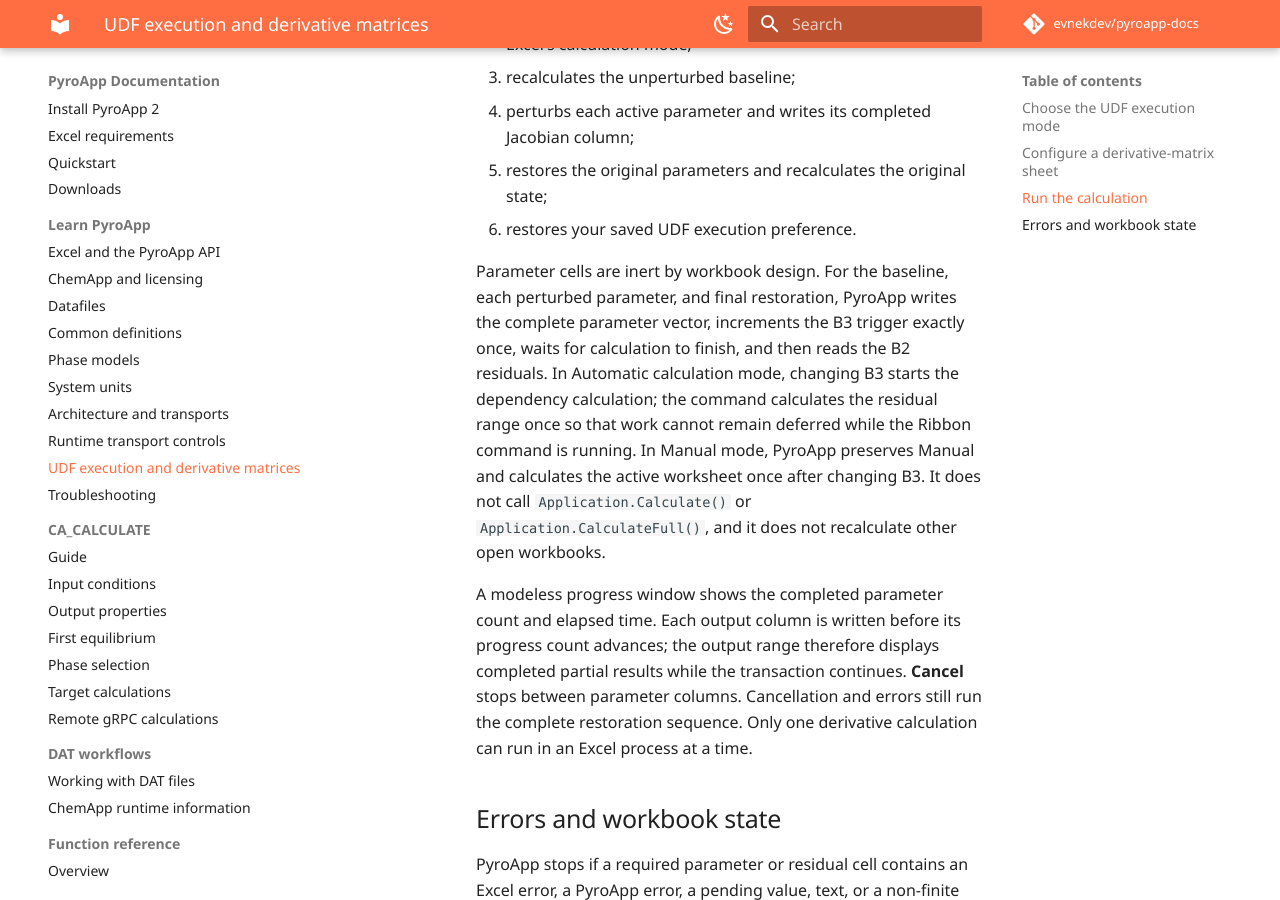
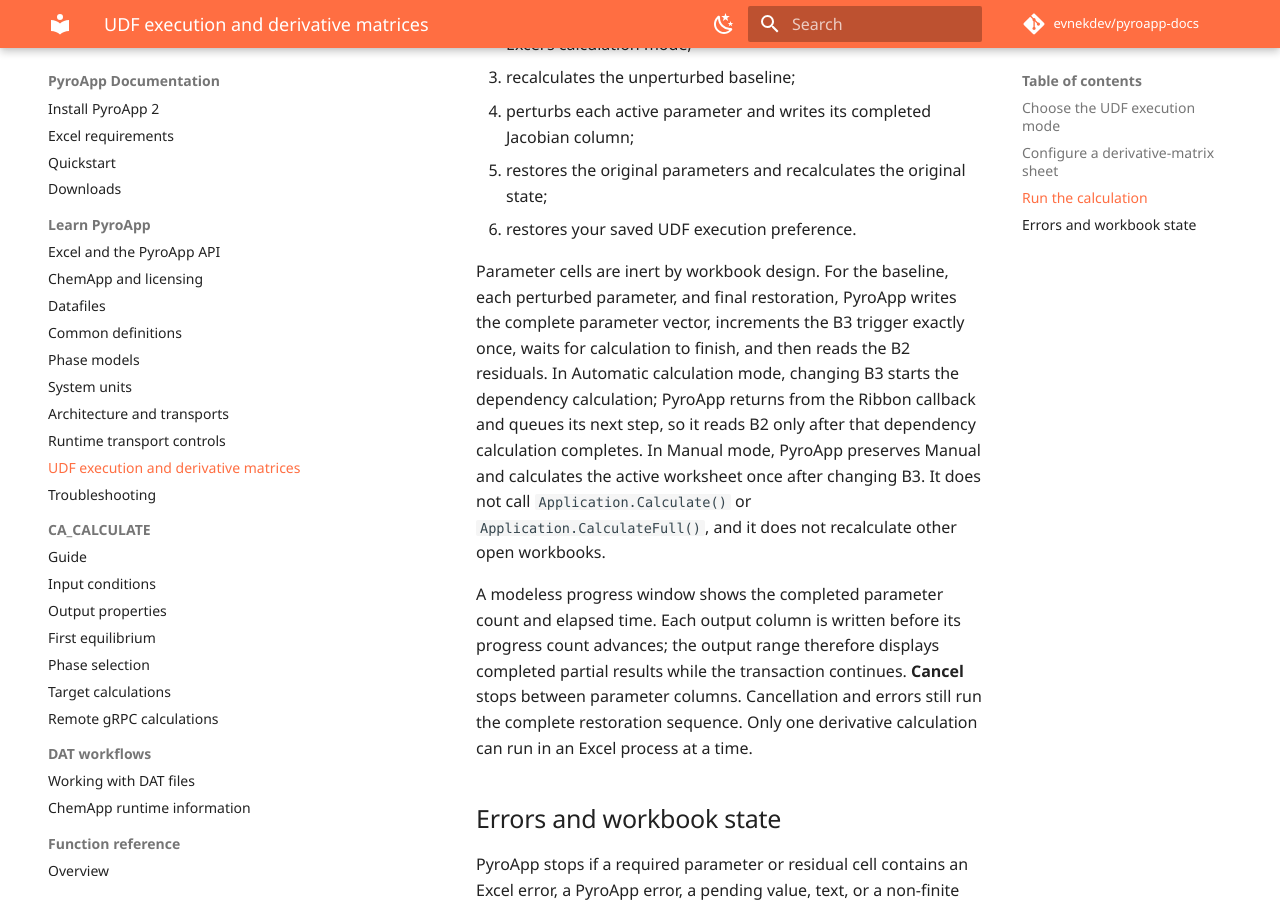
Before and after one commit to evnekdev/pyroapp-docs, an MkDocs documentation site: the page built from docs/derivative-matrix.md, in a window 1280 px wide and 900 px high, scrolled down 1767 px. Built offline with MkDocs 1.6.1 and Material for MkDocs 9.7.7, drawn with Linux system fonts in a browser that asks for light colours; some web fonts are replaced; comment, search, counter and statistics services are not loaded.

Commit message:
docs: describe queued derivative calculations

```diff
--- a/docs/derivative-matrix.md
+++ b/docs/derivative-matrix.md
@@ -67,10 +67,10 @@
 parameter, and final restoration, PyroApp writes the complete parameter vector,
 increments the B3 trigger exactly once, waits for calculation to finish, and
 then reads the B2 residuals. In Automatic calculation mode, changing B3 starts
-the dependency calculation; the command calculates the residual range once so
-that work cannot remain deferred while the Ribbon command is running. In Manual
-mode, PyroApp preserves Manual and calculates the active worksheet once after
-changing B3. It does not call `Application.Calculate()` or
+the dependency calculation; PyroApp returns from the Ribbon callback and queues
+its next step, so it reads B2 only after that dependency calculation completes.
+In Manual mode, PyroApp preserves Manual and calculates the active worksheet
+once after changing B3. It does not call `Application.Calculate()` or
 `Application.CalculateFull()`, and it does not recalculate other open
 workbooks.
 
```
